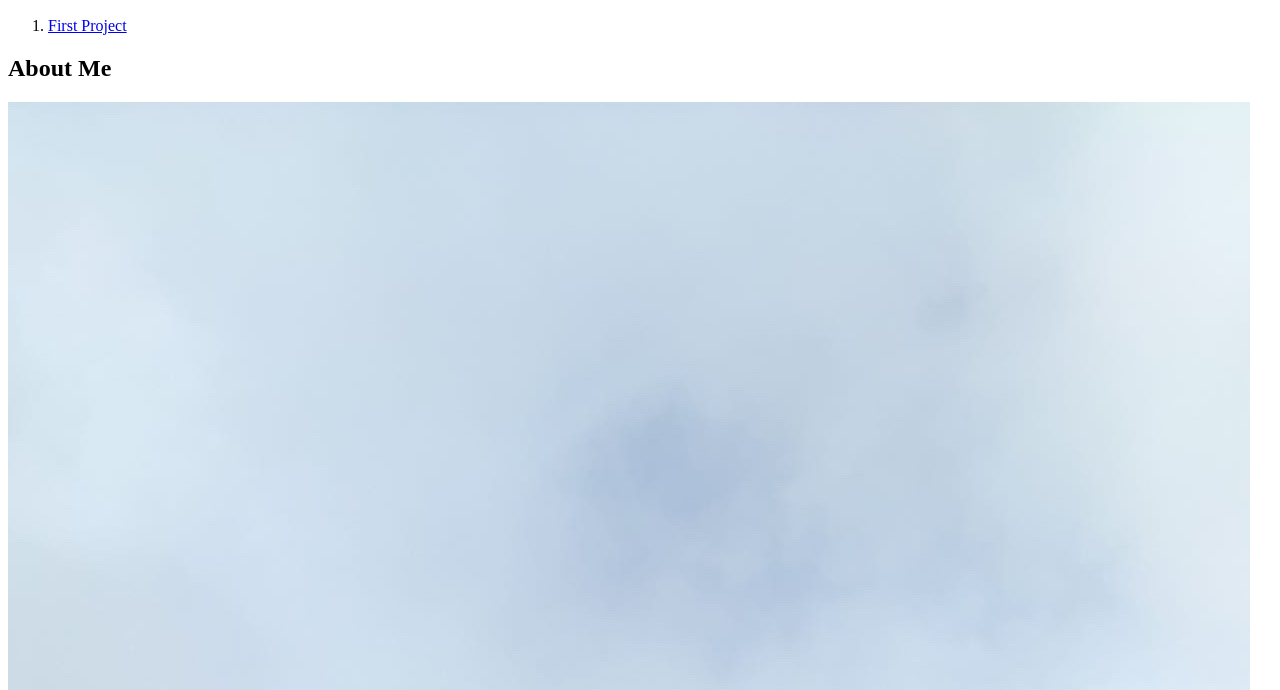
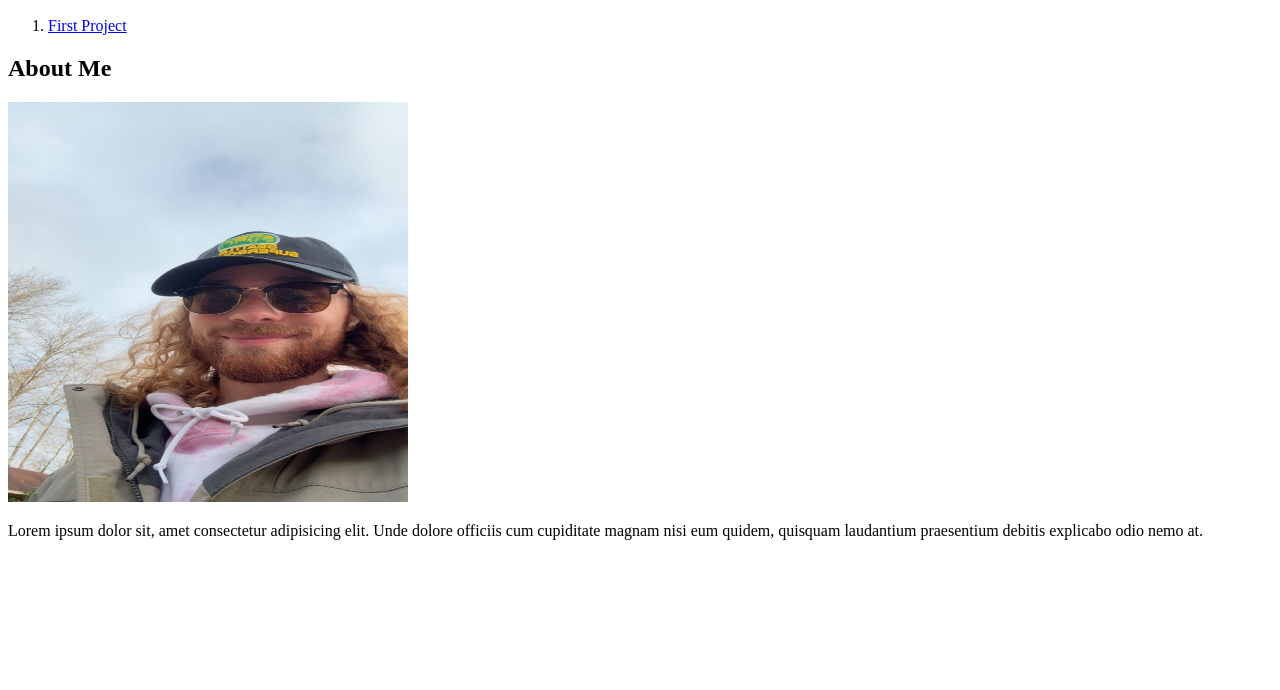
Before and after one commit to jettduke/jetts_portfolio, a plain HTML site: page index.html in a window 1280 px wide. Shown: the part 110-800 px from the top of the page. Drawn offline with Linux system fonts and the light colour scheme.

Commit message:
updating pic size

```diff
--- a/index.html
+++ b/index.html
@@ -16,7 +16,7 @@
         </section>
         <aside>
             <h2>About Me</h2>
-            <img src="images/IMG_5423.JPG" alt="photo of me">
+            <img src="images/IMG_5423.JPG" alt="photo of me" width="400" height="400">
             <p>Lorem ipsum dolor sit, amet consectetur adipisicing elit. Unde dolore officiis cum cupiditate magnam nisi eum quidem, quisquam laudantium praesentium debitis explicabo odio nemo at.</p>
         </aside>
     </main>
```
